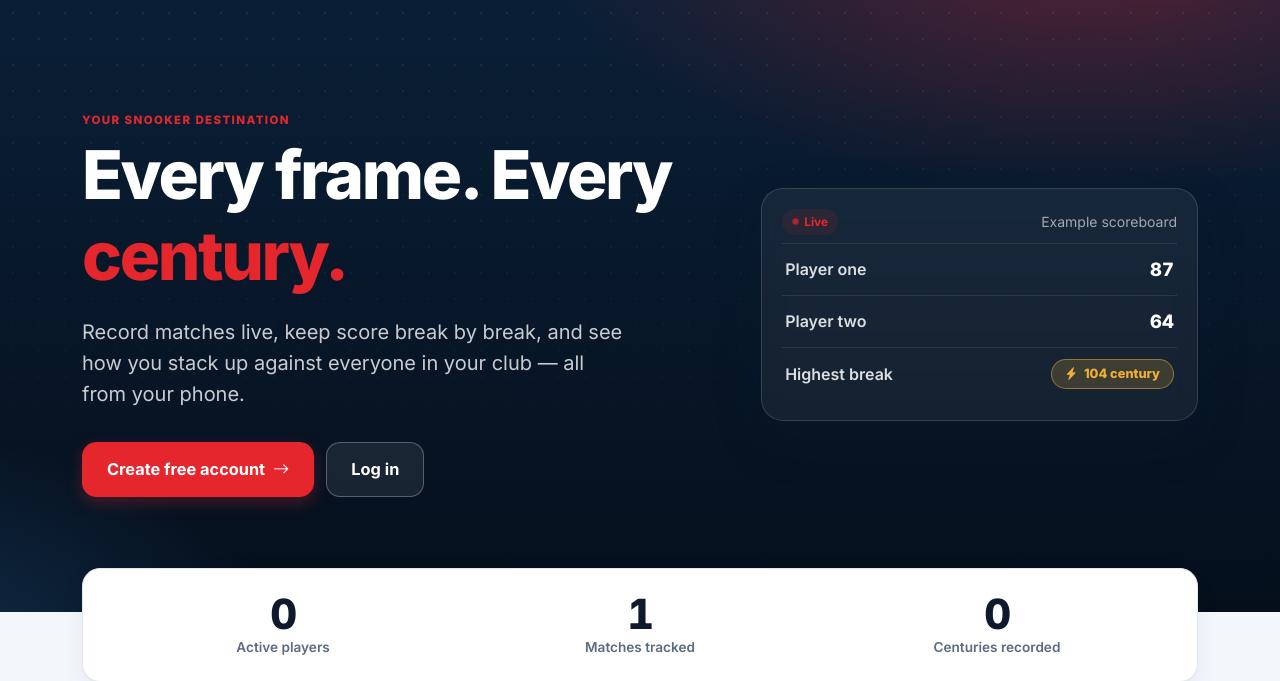
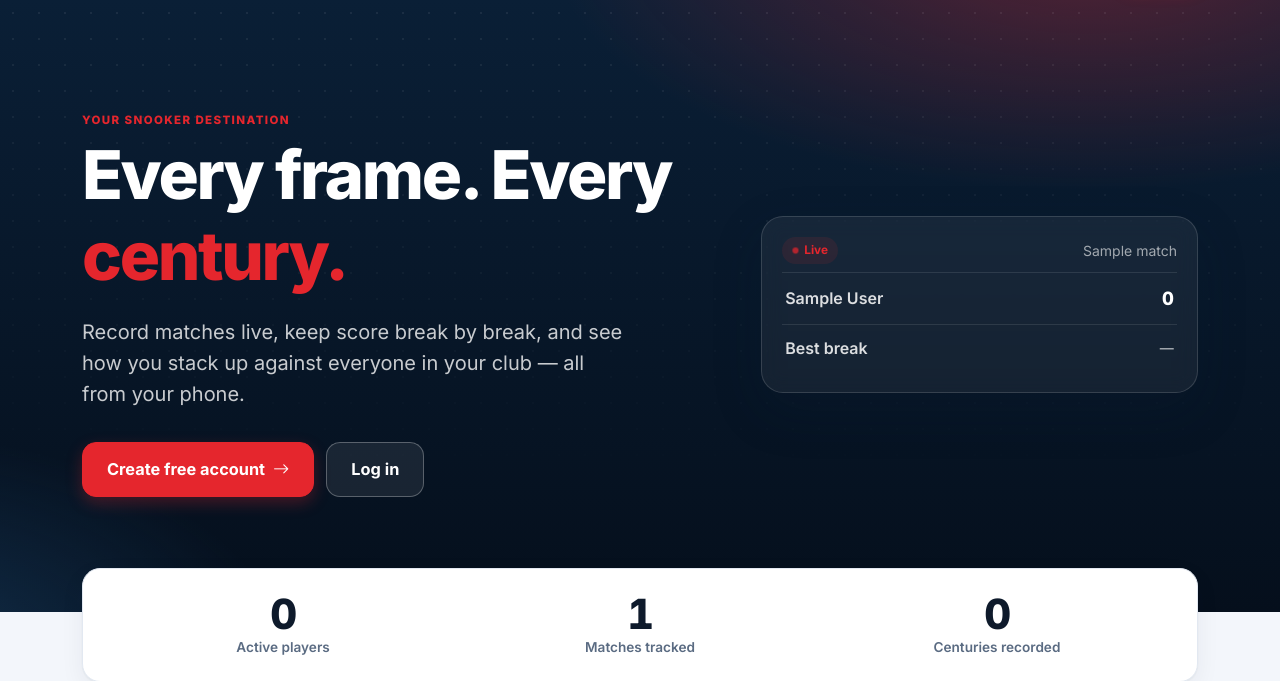
Before and after one commit to abdullah-zia-22/snooker-century, a Django app: page / in a window 1280 px wide. Shown: the part 65-746 px from the top of the page. Run offline with Django 5.2, Linux system fonts and the light colour scheme; tables that the repository leaves empty hold one stand-in row (values such as "Sample post"); data that the repository does not hold is empty.

Commit message:
live data on landing page

```diff
--- a/accounts/views.py
+++ b/accounts/views.py
@@ -6,13 +6,14 @@ from django.contrib import messages
 from django.contrib.auth import login, logout
 from django.contrib.auth.decorators import login_required
 from django.core.paginator import Paginator
-from django.db.models import Q
+from django.db.models import Max, Q, Sum, Value
+from django.db.models.functions import Coalesce
 from django.http import FileResponse, Http404
 from django.shortcuts import get_object_or_404, redirect, render
 from django.utils.http import url_has_allowed_host_and_scheme
 from django.views.decorators.http import require_POST
 
-from matches.models import MatchPlayer, PottingSequence
+from matches.models import Match, MatchPlayer, PottingSequence
 from matches.services import result_for
 from stats.models import PlayerStats
 
@@ -78,12 +79,33 @@ def landing_page(request):
     if request.user.is_authenticated:
         return redirect(home_for(request.user))
 
+    live_match = Match.objects.filter(is_active=True).order_by("-date", "-id").first()
+    live_players = []
+    if live_match:
+        live_players = list(
+            MatchPlayer.objects.filter(match=live_match)
+            .select_related("player")
+            .annotate(
+                live_total=Coalesce(Sum("potting_sequences__potted_balls"), Value(0)),
+                live_best=Coalesce(
+                    Max(
+                        "potting_sequences__potted_balls",
+                        filter=Q(potting_sequences__potted_balls__gt=0),
+                    ),
+                    Value(0),
+                ),
+            )
+        )
+        live_players.sort(key=lambda player: (-player.live_total, player.player.display_name.casefold()))
+
     context = {
         "player_count": User.objects.filter(is_active=True, is_staff=False, is_superuser=False, is_admin=False).count(),
         "match_count": MatchPlayer.objects.values("match_id").distinct().count(),
         "century_count": PottingSequence.objects.filter(
             potted_balls__gte=100, match_player__match__is_active=False
         ).count(),
+        "live_match": live_match,
+        "live_players": live_players,
     }
     return render(request, "landing.html", context)
 
--- a/templates/landing.html
+++ b/templates/landing.html
@@ -19,14 +19,35 @@
         </div>
       </div>
       <div class="col-lg-5 d-none d-md-block">
-        <div class="hero-card" aria-hidden="true">
+        <div class="hero-card">
           <div class="d-flex justify-content-between align-items-center mb-2">
-            <span class="chip chip-live">Live</span>
-            <span class="small" style="color:rgba(255,255,255,.6)">Example scoreboard</span>
+            {% if live_match %}
+              <span class="chip chip-live">Live</span>
+              <span class="small" style="color:rgba(255,255,255,.6)">{{ live_match.title }}</span>
+            {% else %}
+              <span class="small" style="color:rgba(255,255,255,.6)">Scoreboard</span>
+            {% endif %}
           </div>
-          <div class="mini"><span>Player one</span><b>87</b></div>
-          <div class="mini"><span>Player two</span><b>64</b></div>
-          <div class="mini"><span>Highest break</span><span class="break-badge"><i class="bi bi-lightning-charge-fill"></i> 104 century</span></div>
+          {% if live_match %}
+            {% for player in live_players %}
+              <div class="mini">
+                <span>{{ player.player.display_name }}</span>
+                <b>{{ player.live_total }}</b>
+              </div>
+              <div class="mini">
+                <span>Best break</span>
+                {% if player.live_best %}
+                  <span class="break-badge"><i class="bi bi-lightning-charge-fill"></i> {{ player.live_best }}</span>
+                {% else %}
+                  <span class="small" style="color:rgba(255,255,255,.6)">—</span>
+                {% endif %}
+              </div>
+            {% empty %}
+              <p class="mb-0">No players have joined this match yet.</p>
+            {% endfor %}
+          {% else %}
+            <p class="mb-0">No matches in progress right now.</p>
+          {% endif %}
         </div>
       </div>
     </div>
```
Also changed, not shown: accounts/tests.py (+25 -0 lines).
